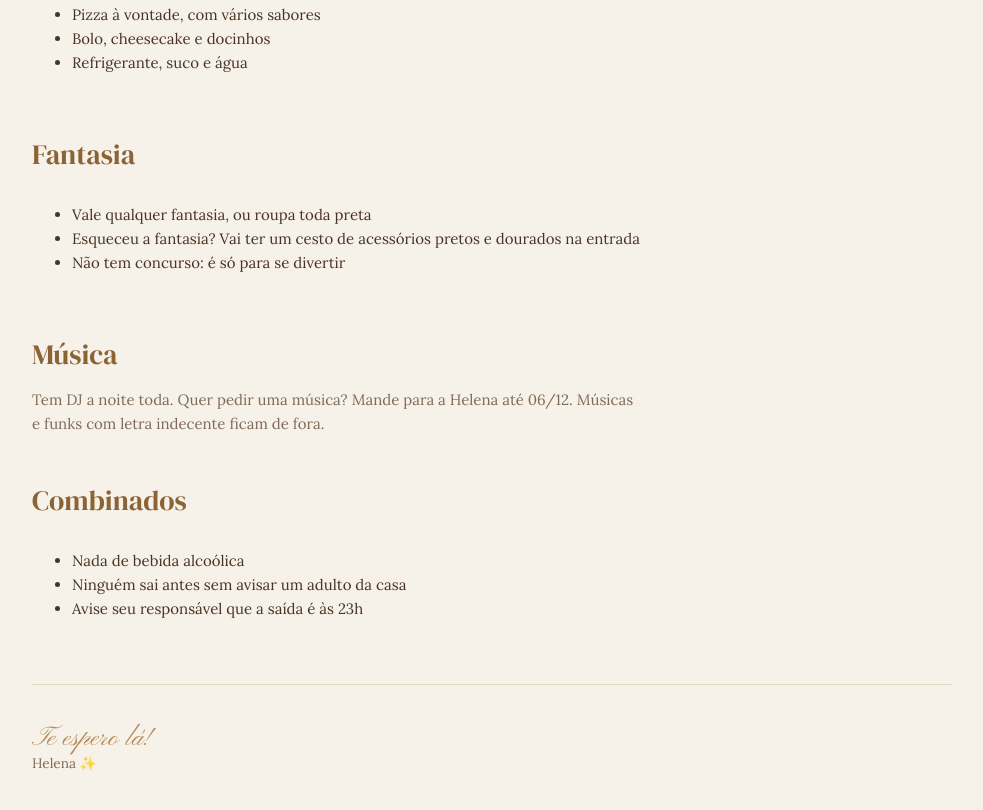
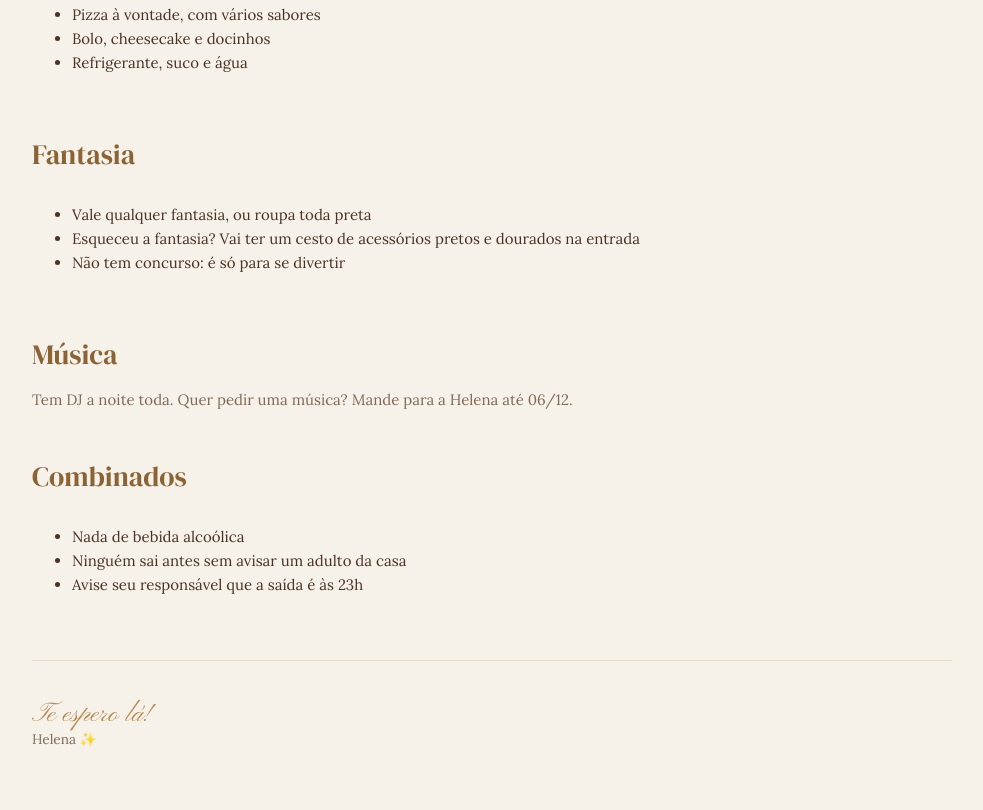
Before and after one commit to andre1512/festa-helena, a plain HTML site: page convidados/index.html in a window 1280 px wide. Shown: the part 1080-1890 px from the top of the page, without its empty margins (148-1131 px from the left). Drawn offline with Linux system fonts and the light colour scheme.

Commit message:
Convidados: tira a frase sobre músicas vetadas
Co-Authored-By: Claude Opus 5.5 <noreply@anthropic.com>
Claude-Session: https://claude.ai/code/session_01DcUDym9GkczhA8DshrY5XT

```diff
--- a/convidados/index.html
+++ b/convidados/index.html
@@ -188,7 +188,7 @@ button:focus-visible{outline:2px solid var(--accent)}
 
 <section id="musica">
   <h2>Música</h2>
-  <p class="lead">Tem DJ a noite toda. Quer pedir uma música? Mande para a Helena até 06/12. Músicas e funks com letra indecente ficam de fora.</p>
+  <p class="lead">Tem DJ a noite toda. Quer pedir uma música? Mande para a Helena até 06/12.</p>
 </section>
 
 <section id="combinados">
```
